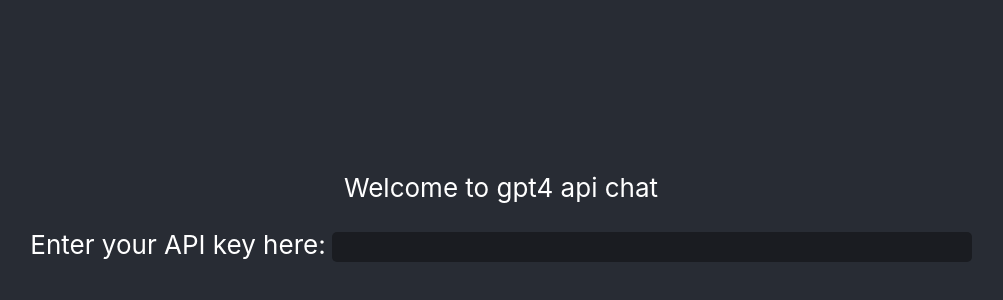
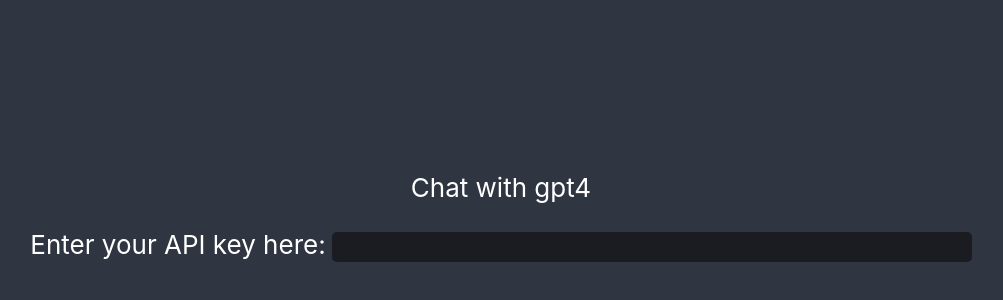
Before and after one commit to wawastyle911/gpt4-api-chat, a React (Create React App) app: page / in a window 1280 px wide. Shown: the part 196-496 px from the top of the page, without its empty margins (139-1142 px from the left). Built offline with nearby package versions, Linux system fonts and the light colour scheme.

Commit message:
Add:text stream output

```diff
--- a/src/App.css
+++ b/src/App.css
@@ -14,7 +14,7 @@
 }
 
 .App-header {
-  background-color: #282c34;
+  background-color: #2f3541;
   min-height: 100vh;
   display: flex;
   flex-direction: column;
--- a/src/App.js
+++ b/src/App.js
@@ -9,7 +9,7 @@
       <header className="App-header">
 
         <p>
-          Welcome to gpt4 api chat
+          Chat with gpt4
         </p>
          <Apikey/>
       </header>
--- a/src/Components/Chat.jsx
+++ b/src/Components/Chat.jsx
@@ -18,12 +18,18 @@
       const result = await openai.chat.completions.create({
         messages: [{ role: "system", content: prompt }],
         model: "gpt-4-turbo-preview",
+        stream : true,
       });
-      console.log(result.choices[0].message.content);
-      setApiResponse(result.choices[0].message.content);
+      //console.log(result.choices[0].message.content);
+      //setApiResponse(result.choices[0].message.content);
+      let output = "";
+      for await (const chunk of result) {
+        output += chunk.choices[0]?.delta?.content || ""
+        setApiResponse(output);}
     } catch (e) {
       console.log(e);
       setApiResponse("Something is going wrong, Please try again.");
+
     }
     setLoading(false);
   };
@@ -39,14 +45,13 @@
             className="in"
             type="text"
             value={prompt}
-            placeholder="Please ask to openai"
+            placeholder="Please ask openai"
             onChange={(e) => setPrompt(e.target.value)}
           ></textarea>
           <button disabled={loading || prompt.length === 0} type="submit" className="btn">
             {loading ? "Generating..." : "Generate"}
           </button>
         </form>
-
     </div>
   );
 }
```
